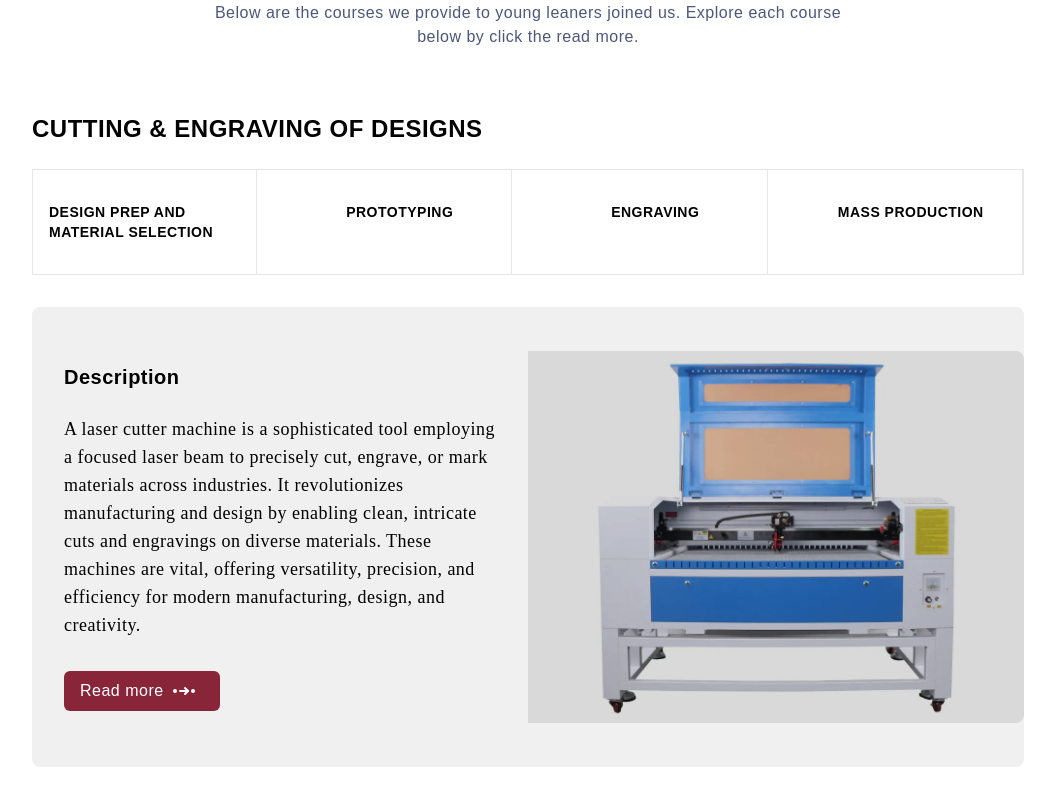
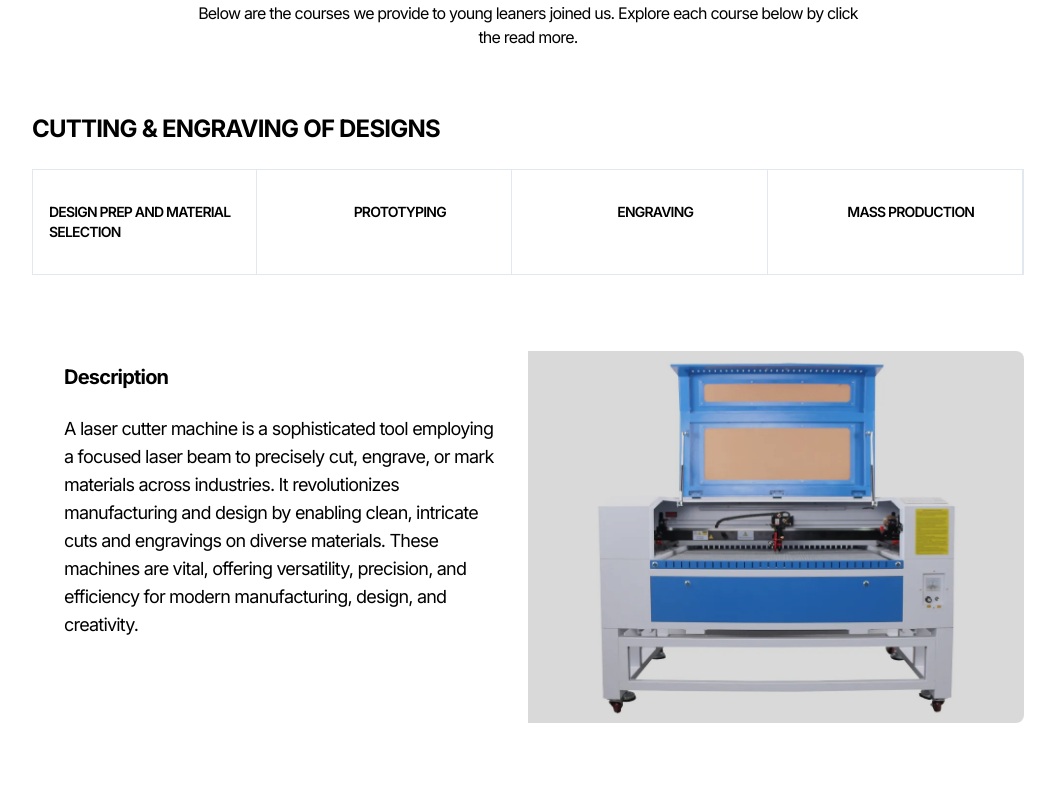
Before and after one commit to Richard7359/keza, a Next.js app: page / in a window 1280 px wide. Shown: the part 1451-2240 px from the top of the page, without its empty margins (112-1167 px from the left). Built offline with nearby package versions, Linux system fonts and the light colour scheme.

Commit message:
feature : shadcn initialization

```diff
--- a/app/globals.css
+++ b/app/globals.css
@@ -1,99 +1,76 @@
 @tailwind base;
   @tailwind components;
   @tailwind utilities;
-@import 'tailwindcss/base';
-@import 'tailwindcss/components';
-@import 'tailwindcss/utilities';
-@import url('https://fonts.googleapis.com/css2?family=Montserrat:ital,wght@0,100..900;1,100..900&display=swap');
 
+  @layer base {
     :root {
-  --foreground-rgb: 0, 0, 0;
-  --background-start-rgb: 214, 219, 220;
-  --background-end-rgb: 255, 255, 255;
+      --background: 0 0% 100%;
+      --foreground: 222.2 84% 4.9%;
+
+      --card: 0 0% 100%;
+      --card-foreground: 222.2 84% 4.9%;
+
+      --popover: 0 0% 100%;
+      --popover-foreground: 222.2 84% 4.9%;
+
+      --primary: 222.2 47.4% 11.2%;
+      --primary-foreground: 210 40% 98%;
+
+      --secondary: 210 40% 96.1%;
+      --secondary-foreground: 222.2 47.4% 11.2%;
+
+      --muted: 210 40% 96.1%;
+      --muted-foreground: 215.4 16.3% 46.9%;
+
+      --accent: 210 40% 96.1%;
+      --accent-foreground: 222.2 47.4% 11.2%;
+
+      --destructive: 0 84.2% 60.2%;
+      --destructive-foreground: 210 40% 98%;
+
+      --border: 214.3 31.8% 91.4%;
+      --input: 214.3 31.8% 91.4%;
+      --ring: 222.2 84% 4.9%;
+
+      --radius: 0.5rem;
     }
 
-@media (prefers-color-scheme: dark) {
-  :root {
-    --foreground-rgb: 255, 255, 255;
-    --background-start-rgb: 0, 0, 0;
-    --background-end-rgb: 0, 0, 0;
+    .dark {
+      --background: 222.2 84% 4.9%;
+      --foreground: 210 40% 98%;
+
+      --card: 222.2 84% 4.9%;
+      --card-foreground: 210 40% 98%;
+
+      --popover: 222.2 84% 4.9%;
+      --popover-foreground: 210 40% 98%;
+
+      --primary: 210 40% 98%;
+      --primary-foreground: 222.2 47.4% 11.2%;
+
+      --secondary: 217.2 32.6% 17.5%;
+      --secondary-foreground: 210 40% 98%;
+
+      --muted: 217.2 32.6% 17.5%;
+      --muted-foreground: 215 20.2% 65.1%;
+
+      --accent: 217.2 32.6% 17.5%;
+      --accent-foreground: 210 40% 98%;
+
+      --destructive: 0 62.8% 30.6%;
+      --destructive-foreground: 210 40% 98%;
+
+      --border: 217.2 32.6% 17.5%;
+      --input: 217.2 32.6% 17.5%;
+      --ring: 212.7 26.8% 83.9%;
     }
   }
 
-/* For WebKit-based browsers (Chrome, Safari, etc.) */
-::-webkit-scrollbar {
-  width: 12px; /* Width of the scrollbar */
+  @layer base {
+    * {
+      @apply border-border;
     }
-
- ::-webkit-scrollbar-track {
-  background: #f1f1f1; /* Color of the tracking area */
-  border-radius: 20px;
- }
-
- ::-webkit-scrollbar-thumb {
-  background-color: #888; /* Color of the scroll thumb */
-  border-radius: 100vw; /* Optional: adds border radius */
-  /* border: 3px solid #f1f1f1; Optional: adds padding around scroll thumb */
-  /* border-radius: 100vw; */
- }
-
- /* For Firefox */
- html {
-  scrollbar-width: thin; /* "auto" or "thin" */
-  scrollbar-color: #888080 #f1f1f1; /* thumb and track */
-  border-radius: 100vw; /* Optional: adds border radius */
- }
-
     body {
-  color: rgb(var(--foreground-rgb));
-  font-family: sans-serif;
-  font-weight: 500;
-}
-
-.hover-container {
- position: relative;
- display: inline-block; /* Adjust as needed */
-}
-
-.overlay {
- position: absolute;
- top: 0;
- left: 0;
- width: 100%;
- height: 100%;
- background-color: rgba(0, 0, 0, 0.7); /* Semi-transparent black */
- opacity: 0;
- border-radius: 6px;
- visibility: hidden;
- transition: opacity 0.3s ease, visibility 0.3s ease;
- display: flex;
- justify-content: center;
- align-items: center;
-}
-
-.hover-container:hover .overlay {
- opacity: 1;
- visibility: visible;
-}
-@keyframes scroll {
-  0% {
-    transform: translateX(0);
- }
-  100% {
-    transform: translateX(-100%);
+      @apply bg-background text-foreground;
     }
   }
-
-.animate-infinite-scroll {
- animation: scroll 250s linear infinite;
-}
-
-.animate-infinite-scroll:hover {
- animation-play-state: paused;
-}
-
-@layer utilities {
-  .text-balance {
-    text-wrap: balance;
-  }
-}
--- /dev/null
+++ b/components/ui/button.tsx
@@ -0,0 +1,56 @@
+import * as React from "react"
+import { Slot } from "@radix-ui/react-slot"
+import { cva, type VariantProps } from "class-variance-authority"
+
+import { cn } from "@/lib/utils"
+
+const buttonVariants = cva(
+  "inline-flex items-center justify-center whitespace-nowrap rounded-md text-sm font-medium ring-offset-background transition-colors focus-visible:outline-none focus-visible:ring-2 focus-visible:ring-ring focus-visible:ring-offset-2 disabled:pointer-events-none disabled:opacity-50",
+  {
+    variants: {
+      variant: {
+        default: "bg-primary text-primary-foreground hover:bg-primary/90",
+        destructive:
+          "bg-destructive text-destructive-foreground hover:bg-destructive/90",
+        outline:
+          "border border-input bg-background hover:bg-accent hover:text-accent-foreground",
+        secondary:
+          "bg-secondary text-secondary-foreground hover:bg-secondary/80",
+        ghost: "hover:bg-accent hover:text-accent-foreground",
+        link: "text-primary underline-offset-4 hover:underline",
+      },
+      size: {
+        default: "h-10 px-4 py-2",
+        sm: "h-9 rounded-md px-3",
+        lg: "h-11 rounded-md px-8",
+        icon: "h-10 w-10",
+      },
+    },
+    defaultVariants: {
+      variant: "default",
+      size: "default",
+    },
+  }
+)
+
+export interface ButtonProps
+  extends React.ButtonHTMLAttributes<HTMLButtonElement>,
+    VariantProps<typeof buttonVariants> {
+  asChild?: boolean
+}
+
+const Button = React.forwardRef<HTMLButtonElement, ButtonProps>(
+  ({ className, variant, size, asChild = false, ...props }, ref) => {
+    const Comp = asChild ? Slot : "button"
+    return (
+      <Comp
+        className={cn(buttonVariants({ variant, size, className }))}
+        ref={ref}
+        {...props}
+      />
+    )
+  }
+)
+Button.displayName = "Button"
+
+export { Button, buttonVariants }
--- /dev/null
+++ b/lib/utils.ts
@@ -0,0 +1,6 @@
+import { type ClassValue, clsx } from "clsx"
+import { twMerge } from "tailwind-merge"
+
+export function cn(...inputs: ClassValue[]) {
+  return twMerge(clsx(inputs))
+}
--- a/tailwind.config.ts
+++ b/tailwind.config.ts
@@ -1,69 +1,80 @@
-import type { Config } from "tailwindcss";
+import type { Config } from "tailwindcss"
 
-const config: Config = {
+const config = {
+  darkMode: ["class"],
   content: [
-    "./pages/**/*.{js,ts,jsx,tsx,mdx}",
-    "./components/**/*.{js,ts,jsx,tsx,mdx}",
-    "./app/**/*.{js,ts,jsx,tsx,mdx}",
-  ],
+    './pages/**/*.{ts,tsx}',
+    './components/**/*.{ts,tsx}',
+    './app/**/*.{ts,tsx}',
+    './src/**/*.{ts,tsx}',
+	],
+  prefix: "",
   theme: {
-    screens: {
-      sm: "640px",
-      md: "768px",
-      lg: "1024px",
-      xl: "1280px",
-      "2xl": "1536px",
-      "3xl": "1920px",
+    container: {
+      center: true,
+      padding: "2rem",
+      screens: {
+        "2xl": "1400px",
+      },
     },
     extend: {
-      animation: {
-        'infinite-scroll': 'infinite-scroll 240s linear infinite',
+      colors: {
+        border: "hsl(var(--border))",
+        input: "hsl(var(--input))",
+        ring: "hsl(var(--ring))",
+        background: "hsl(var(--background))",
+        foreground: "hsl(var(--foreground))",
+        primary: {
+          DEFAULT: "hsl(var(--primary))",
+          foreground: "hsl(var(--primary-foreground))",
+        },
+        secondary: {
+          DEFAULT: "hsl(var(--secondary))",
+          foreground: "hsl(var(--secondary-foreground))",
+        },
+        destructive: {
+          DEFAULT: "hsl(var(--destructive))",
+          foreground: "hsl(var(--destructive-foreground))",
+        },
+        muted: {
+          DEFAULT: "hsl(var(--muted))",
+          foreground: "hsl(var(--muted-foreground))",
+        },
+        accent: {
+          DEFAULT: "hsl(var(--accent))",
+          foreground: "hsl(var(--accent-foreground))",
+        },
+        popover: {
+          DEFAULT: "hsl(var(--popover))",
+          foreground: "hsl(var(--popover-foreground))",
+        },
+        card: {
+          DEFAULT: "hsl(var(--card))",
+          foreground: "hsl(var(--card-foreground))",
+        },
+      },
+      borderRadius: {
+        lg: "var(--radius)",
+        md: "calc(var(--radius) - 2px)",
+        sm: "calc(var(--radius) - 4px)",
       },
       keyframes: {
-        'infinite-scroll': {
-          from: { transform: 'translateX(0)' },
-          to: { transform: 'translateX(-100%)' },
-        }
-      } ,
-      letterSpacing:{
-        'tighter': '0.5px',
+        "accordion-down": {
+          from: { height: "0" },
+          to: { height: "var(--radix-accordion-content-height)" },
+        },
+        "accordion-up": {
+          from: { height: "var(--radix-accordion-content-height)" },
+          to: { height: "0" },
+        },
       },
-      fontWeight:{
-        'custom-light': '500',
-      },
-      fontFamily:{
-        'sans': ['sans-serif'],
-        'montserrat': ['"Montserrat"', 'sans-serif'],
-        'times': ['Times New Roman', 'serif'],
-      },
-      backgroundImage: {
-        "gradient-radial": "radial-gradient(var(--tw-gradient-stops))",
-        "gradient-conic":
-          "conic-gradient(from 180deg at 50% 50%, var(--tw-gradient-stops))",
-      },
-      colors: {
-        burgundy: "#882539",
-        "burgundy-light": "#cfa8b0",
-        "custom-gray": "#f0f0f0",
-        // burgundy: "#882438",
-        btnHover: "#611A28",
-        lightCyan: "#BDF7B7",
-        deepSkyBlue: "#00BFFF",
-        green: "#50C54C",
-        orange: "#FD790D",
-        darkGrey: "#222222",
-        black: "#000000",
-        white: "#ffffff",
-        paragraph: "#4b587c",
-        badge: "#e6eeff",
-        footer: "#656565",
-        section: "#ebeff5"
+      animation: {
+        "accordion-down": "accordion-down 0.2s ease-out",
+        "accordion-up": "accordion-up 0.2s ease-out",
       },
     },
   },
-  variants: {
+  plugins: [require("tailwindcss-animate")],
+} satisfies Config
 
-  },
-  plugins: [],
-};
-export default config;
+export default config
```
Also changed, not shown: package.json (+7 -1 lines), components.json (added), 1 other file (tests, documents, lock files or other folders). Lines whose indentation alone changed are shown as unchanged.
